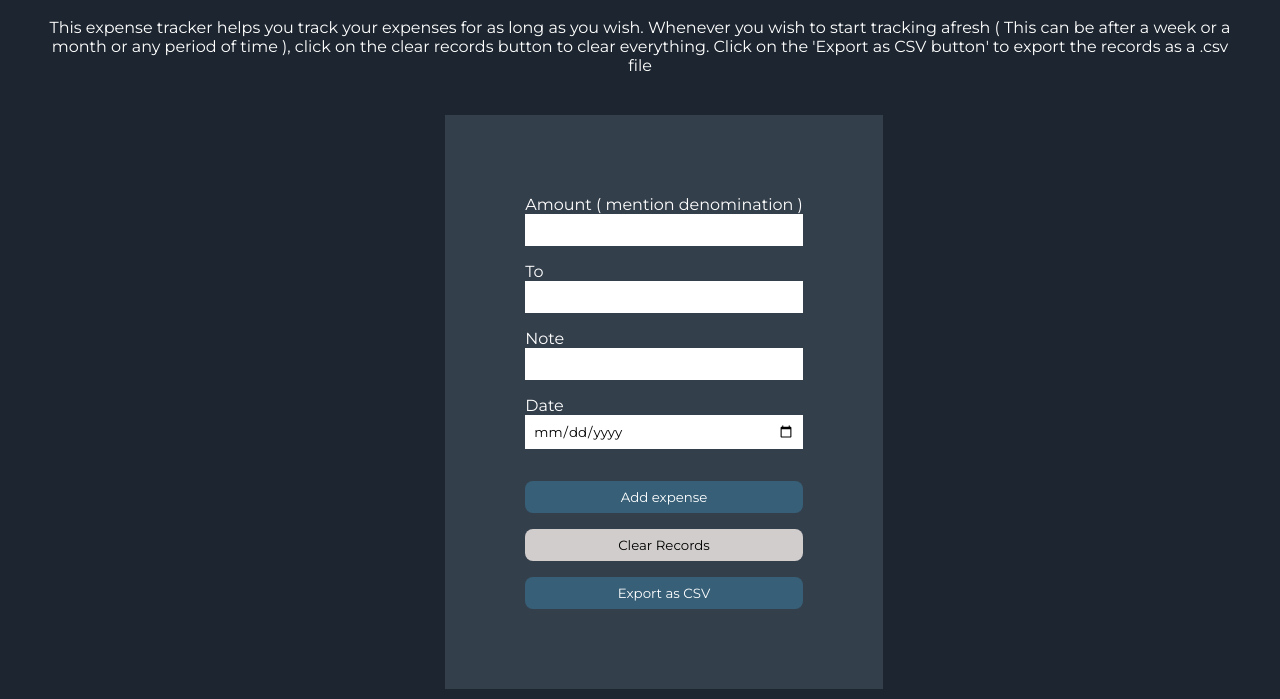
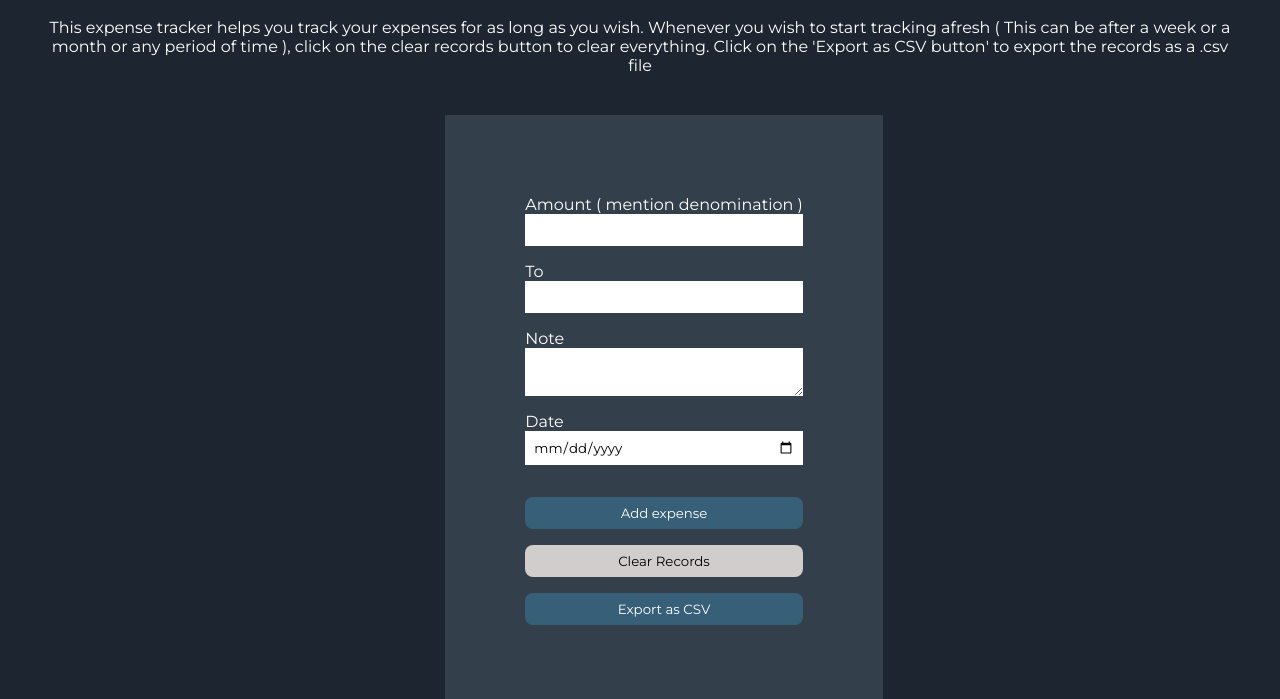
Before and after one commit to Manaswini1832/Expense-Tracker, a plain HTML site: page index.html in a window 1280 px wide. Both pictures are taken after typing "Sample", "Sample", "Sample", "2020-01-15" into the empty fields and a click on the button "Add expense". Shown: the part 101-800 px from the top of the page. Drawn offline with Linux system fonts and the light colour scheme.

Commit message:
Add textarea

```diff
--- a/app.js
+++ b/app.js
@@ -140,3 +140,26 @@ exportBtn.addEventListener("click", (e) => {
   convertToCSV(entries);
   exportCSVFile(headers, entries, "Monthly-Expenses");
 });
+
+//Magically expanding textarea
+var comfyText = (function () {
+  var tag = document.querySelectorAll("textarea");
+  for (var i = 0; i < tag.length; i++) {
+    tag[i].addEventListener("paste", autoExpand);
+    tag[i].addEventListener("input", autoExpand);
+    tag[i].addEventListener("keyup", autoExpand);
+  }
+  function autoExpand(e, el) {
+    var el = el || e.target;
+    el.style.height = "inherit";
+    el.style.height = el.scrollHeight + "px";
+  }
+  window.addEventListener("load", expandAll);
+  window.addEventListener("resize", expandAll);
+  function expandAll() {
+    var tag = document.querySelectorAll("textarea");
+    for (var i = 0; i < tag.length; i++) {
+      autoExpand(e, tag[i]);
+    }
+  }
+})();
--- a/index.html
+++ b/index.html
@@ -24,7 +24,7 @@
             <label for="to">To</label>
             <input class="to-input" type="text" />
             <label for="note">Note</label>
-            <input class="note-input" type="text" />
+            <textarea name="note" id="note" class="note-input"></textarea>
             <label for="date">Date</label>
             <input class="date-input" type="date" />
             <button class="add-btn" type="submit">Add expense</button>
--- a/styles.css
+++ b/styles.css
@@ -12,7 +12,7 @@ body {
 }
 
 .container {
-  width: 100vw;
+  min-width: 100vw;
   min-height: 100vh;
   background-color: #1d2630;
   padding: 3vmin;
@@ -39,7 +39,6 @@ body {
   justify-content: center;
   background-color: #343f4c;
   padding: 10vmin;
-  max-width: 50vw;
 }
 
 .add-form label {
@@ -47,14 +46,16 @@ body {
   font-family: inherit;
 }
 
-.add-form input {
+.add-form input,
+.add-form textarea {
   margin-bottom: 2vmin;
   font-family: inherit;
   border-style: none;
   padding: 1vmin;
 }
 
-.add-form input:focus {
+.add-form input:focus,
+.add-form textarea:focus {
   outline: none;
 }
 
@@ -73,6 +74,12 @@ body {
 .add-btn:hover,
 .export-btn:hover {
   background-color: #4983a5;
+}
+
+.add-btn:focus,
+.export-btn:focus,
+.clear-btn:focus {
+  outline: none;
 }
 
 .clear-btn {
```
